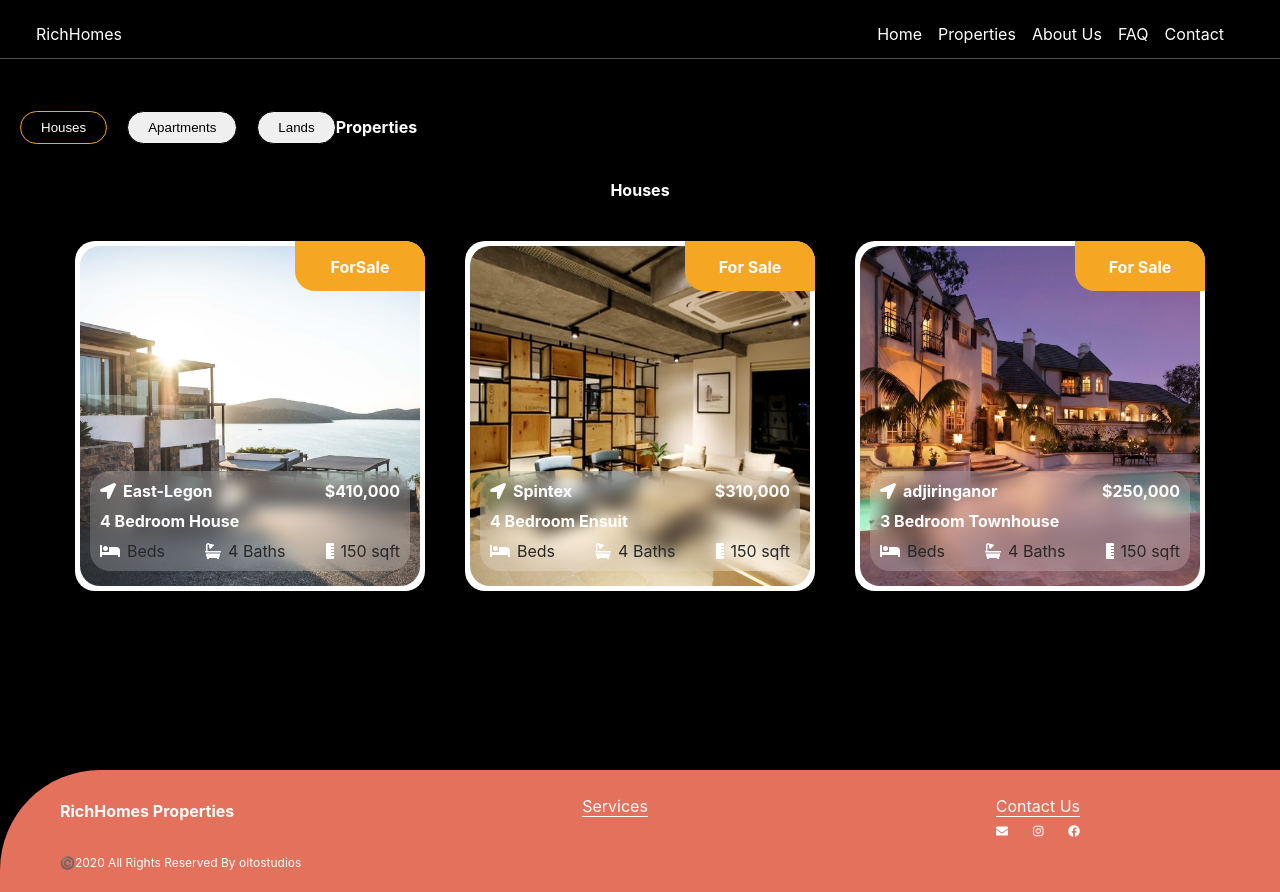
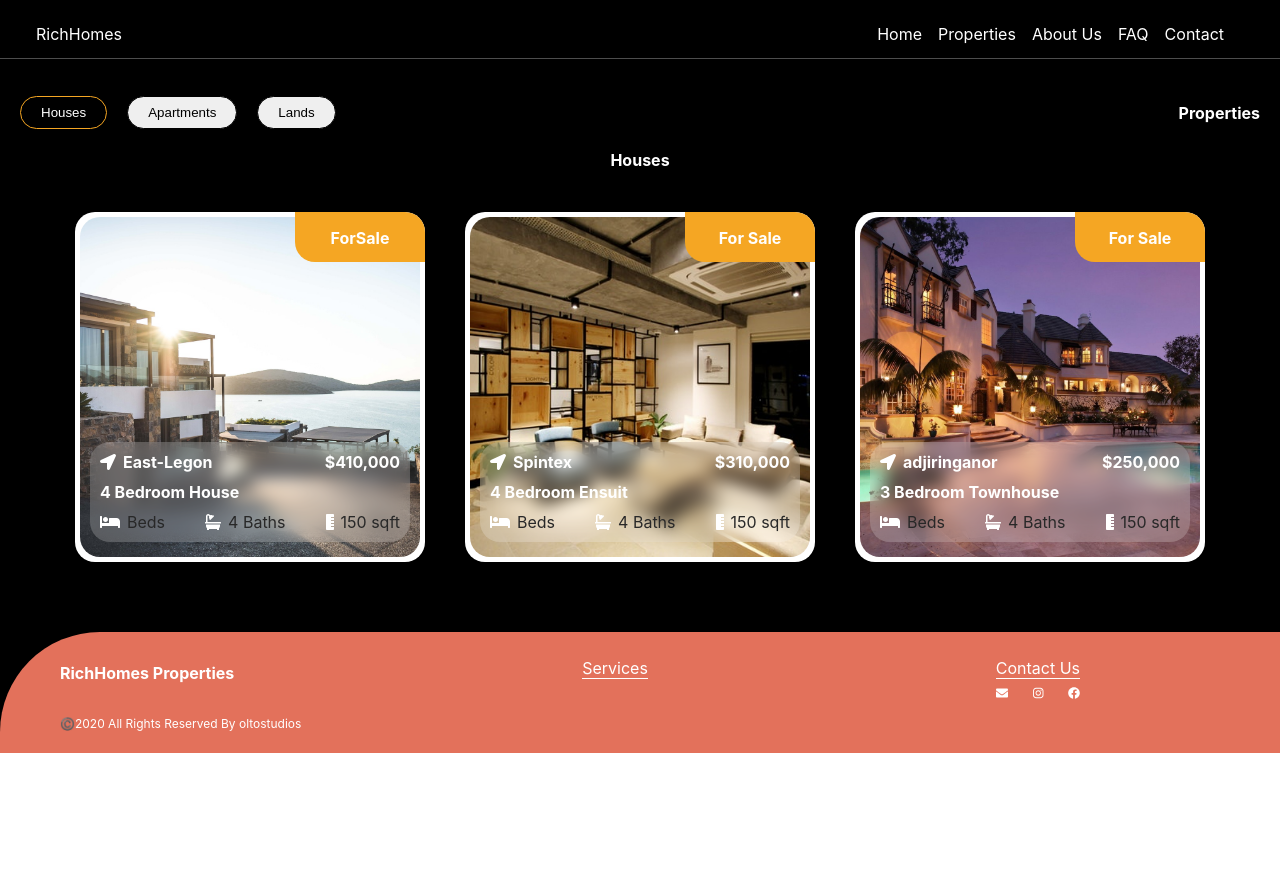
Before and after one commit to tosebikan/richhomesgh, a React (Create React App) app: page /properties in a window 1280 px wide. After the commit the page ends 800 px from the top, so only its background shows below. Built offline with nearby package versions, Linux system fonts and the light colour scheme.

Commit message:
add styling to properties screen

```diff
--- a/src/screens/PropertiesScreen.css
+++ b/src/screens/PropertiesScreen.css
@@ -16,7 +16,7 @@ button:focus {
   padding-top: 80px;
   margin: 0;
   margin-bottom: 50px;
-  height: 80vh;
+  /* height: 80vh; */
 }
 
 .tab-title-container {
@@ -25,6 +25,12 @@ button:focus {
   align-items: center;
   justify-content: flex-start;
   padding: 0;
+}
+
+.property-hero-title {
+  position: absolute;
+  right: 0;
+  padding-right: 20px;
 }
 
 .tab-title {
@@ -53,11 +59,16 @@ button:focus {
 }
 
 .tab-title button:active {
-  transform: scale(1);
+  transform: scale(1.1);
 }
 
 .tab-title button:focus {
   outline: none;
+}
+
+.tab-title button:hover {
+  cursor: pointer;
+  transform: translateY(-2px);
 }
 
 @media (min-width: 1000px) {
```
